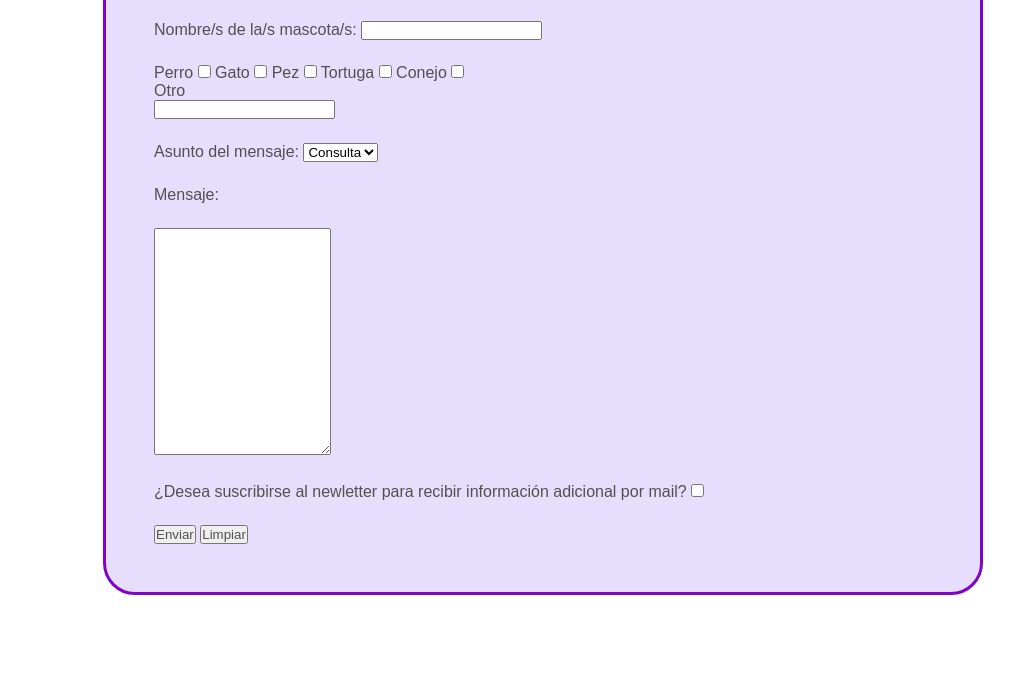
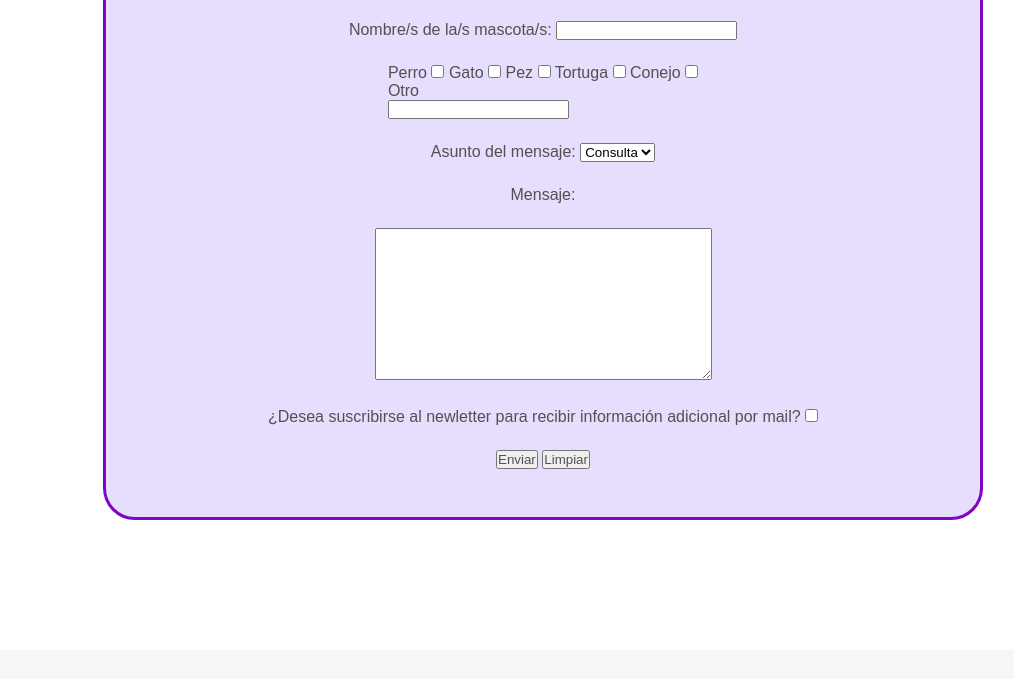
Before and after one commit to memilianunez/pet-sitter-project, a plain HTML site: page pages/contacto.html in a window 1280 px wide. Shown: the part 1105-1784 px from the top of the page, without its empty margins (97-1111 px from the left). Drawn offline with nearby package versions, Linux system fonts and the light colour scheme.

Commit message:
Se hicieron modificaciones en el form de la página contacto.

```diff
--- a/pages/contacto.html
+++ b/pages/contacto.html
@@ -157,8 +157,16 @@
                             <label for="mensaje">Mensaje:</label>
                         </div>
 
-                        <div class="mensaje">
-                            <textarea name="mensaje" id="mensaje" cols="20" rows="15"></textarea>
+                        <div class="mensaje-mobile">
+                            <textarea class="mobile-text-area" name="mensaje" id="mensaje" cols="20" rows="10"></textarea>
+                        </div>
+
+                        <div class="mensaje-tablet">
+                            <textarea class="tablet-desktop-text-area" name="mensaje" id="mensaje" cols="25" rows="10"></textarea>
+                        </div>
+
+                        <div class="mensaje-desktop">
+                            <textarea class="tablet-desktop-text-area" name="mensaje" id="mensaje" cols="40" rows="10"></textarea>
                         </div>
 
                         <div class="suscribirse">
--- a/scss/pages/_contacto.scss
+++ b/scss/pages/_contacto.scss
@@ -19,7 +19,7 @@
         font-size: 2rem;
         padding: 1em 0em 0em 1em;
 
-        @include tablet{
+        @include tablet {
             color: $color-terciario;
             font-size: 2rem;
             justify-content: center;
@@ -87,7 +87,7 @@
         @include desktop {
             display: flex;
             flex-direction: column;
-            align-items: left;
+            align-items: center;
             justify-content: center;
             font-size: 1rem;
             margin: 0px 200px 50px 200px;
@@ -96,6 +96,47 @@
             gap: 1.5em;
         }
 
+
     }
 
 }
+
+
+
+.mensaje-mobile{
+    @include tablet{
+        display: none;
+    }
+
+    @include desktop{
+        display: none;
+    }
+}
+
+
+
+.mensaje-tablet{
+    display: none;
+
+@include tablet{
+    display: block;
+}
+
+@include desktop{
+    display: none;
+}
+
+}
+
+
+.mensaje-desktop{
+    display: none;
+
+@include tablet{
+    display: none;
+}
+
+@include desktop{
+    display: block;
+}
+}
```
Also changed, not shown: css/styles.css, 1 other file.
